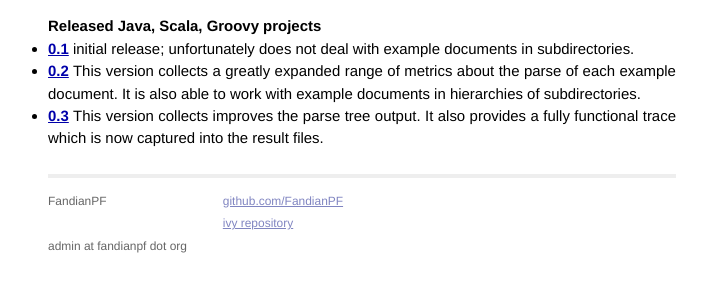
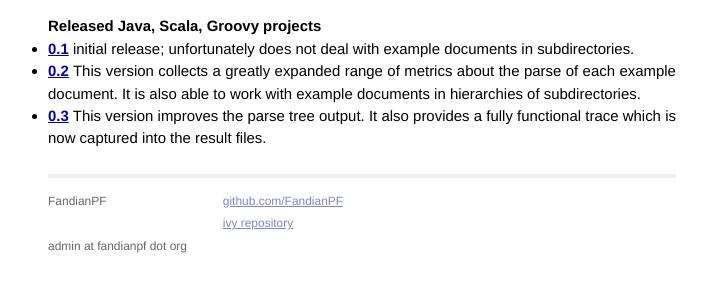
Before and after one commit to fandianpf/fandianpf.github.io, a Jekyll site: the page built from antlr/antlr4-regressionTestRig.md, in a window 1280 px wide. Shown: the part 179-479 px from the top of the page, without its empty margins (278-985 px from the left). Built offline with Jekyll 4.4.1, drawn with Linux system fonts in a browser that asks for light colours; Markdown is read by kramdown in place of the engine named in the settings.

Commit message:
corrected grammar in antlr4-regressionTestRig/0.3/index.md

```diff
--- a/antlr/antlr4-regressionTestRig.md
+++ b/antlr/antlr4-regressionTestRig.md
@@ -20,7 +20,7 @@
 - title: 0.3
   url: /ivyRepo/org.fandianpf/antlr4-regressionTestRig/0.3
   caption: |
-    This version collects improves the parse tree output. It also provides a
+    This version improves the parse tree output. It also provides a
     fully functional trace which is now captured into the result files.
 ---
 
```
Also changed, not shown: ivyRepo/org.fandianpf/antlr4-regressionTestRig/0.3/index.md (+1 -1 lines), ivyRepo/org.fandianpf/antlr4-regressionTestRig/index.md (+1 -1 lines).
